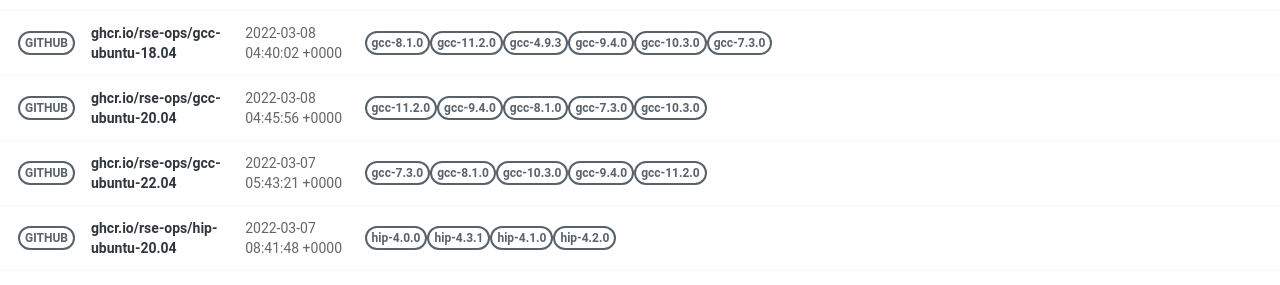
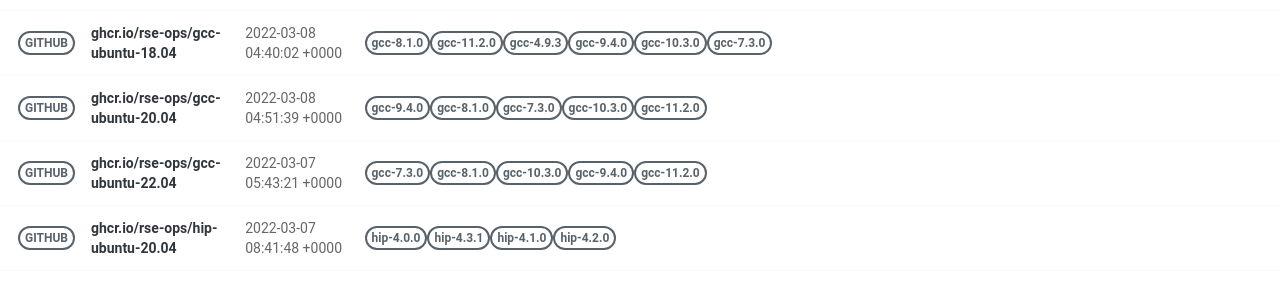
Before and after one commit to rse-ops/docker-images, a Jekyll site: the page built from pages/index.md, in a window 1280 px wide. Shown: the part 581-866 px from the top of the page. Built offline with Jekyll 4.4.1, drawn with Linux system fonts in a browser that asks for light colours; nearby versions of some CDN libraries.

Commit message:
Automated push to update library 2022-03-08

```diff
--- a/_library/ghcr.io-rse-ops-gcc-ubuntu-20.04.md
+++ b/_library/ghcr.io-rse-ops-gcc-ubuntu-20.04.md
@@ -1,14 +1,11 @@
 ---
 layout: container
 name: ghcr.io/rse-ops/gcc-ubuntu-20.04
-updated_at: 2022-03-08 04:45:56.648822
+updated_at: 2022-03-08 04:51:39.243560
 
 
 container_url: https://github.com/orgs/rse-ops/packages/container/package/gcc-ubuntu-20.04
 versions:
- - tag: gcc-11.2.0
-   dockerfile: https://github.com/rse-ops/docker-images/blob/main/ubuntu/gcc/Dockerfile
-   manifest: https://crane.ggcr.dev/manifest/ghcr.io/rse-ops/gcc-ubuntu-20.04:gcc-11.2.0
  - tag: gcc-9.4.0
    dockerfile: https://github.com/rse-ops/docker-images/blob/main/ubuntu/gcc/Dockerfile
    manifest: https://crane.ggcr.dev/manifest/ghcr.io/rse-ops/gcc-ubuntu-20.04:gcc-9.4.0
```
Also changed, not shown: other parts of _library/ghcr.io-rse-ops-gcc-ubuntu-20.04.md (+3 -0 lines).
